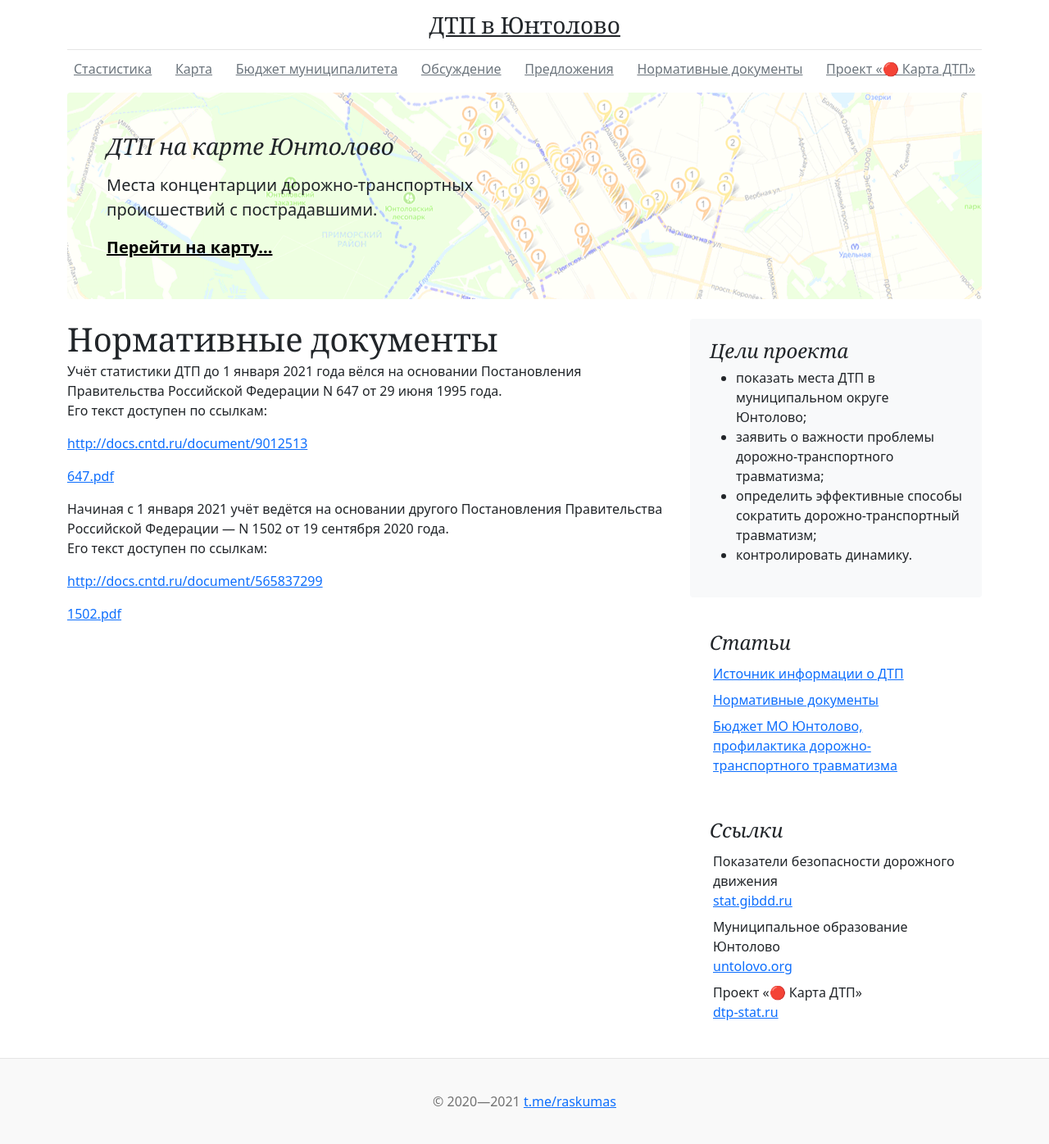
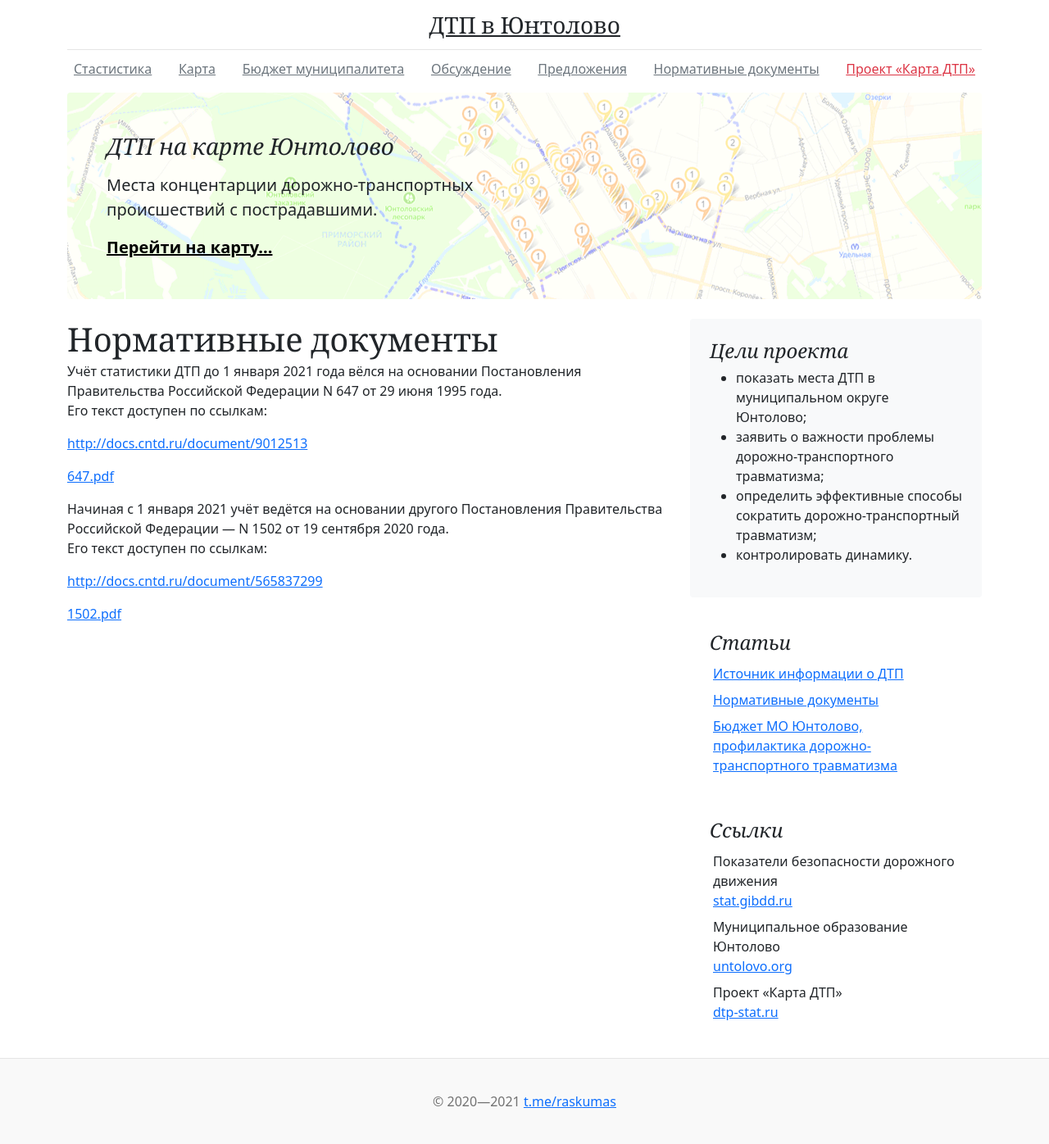
Before and after one commit to untolovo-dtp/untolovo-dtp.github.io, a Jekyll site: the page built from regulatory/index.html, in a window 1280 px wide. Shown: the whole page at 82% size. Built offline with Jekyll 4.4.1, drawn with Linux system fonts in a browser that asks for light colours.

Commit message:
ksrta-dtp 2

```diff
--- a/_layouts/default.html
+++ b/_layouts/default.html
@@ -8,7 +8,7 @@
       <a class="p-2 link-secondary" href="https://t.me/untolovo_dtp">Обсуждение</a>
       <a class="p-2 link-secondary" href="/proposals/">Предложения</a>
       <a class="p-2 link-secondary" href="/regulatory/">Нормативные документы</a>
-      <a class="p-2 link-secondary" href="http://dtp-stat.ru">Проект «🔴 Карта ДТП»</a>
+      <a class="p-2 link-secondary text-danger" href="http://dtp-stat.ru">Проект «Карта ДТП»</a>
     </nav>
   </div>
 </div>
@@ -60,7 +60,7 @@
         <ol class="list-unstyled">
           <li class="p-1">Показатели безопасности дорожного движения <br><a href="http://stat.gibdd.ru">stat.gibdd.ru</a></li>
           <li class="p-1">Муниципальное образование Юнтолово <br><a href="http://www.untolovo.org">untolovo.org</a></li>
-          <li class="p-1">Проект «🔴 Карта ДТП» <br><a href="http://dtp-stat.ru">dtp-stat.ru</a></li>
+          <li class="p-1">Проект «Карта ДТП» <br><a href="http://dtp-stat.ru">dtp-stat.ru</a></li>
         </ol>
       </div>
     </div>
```
